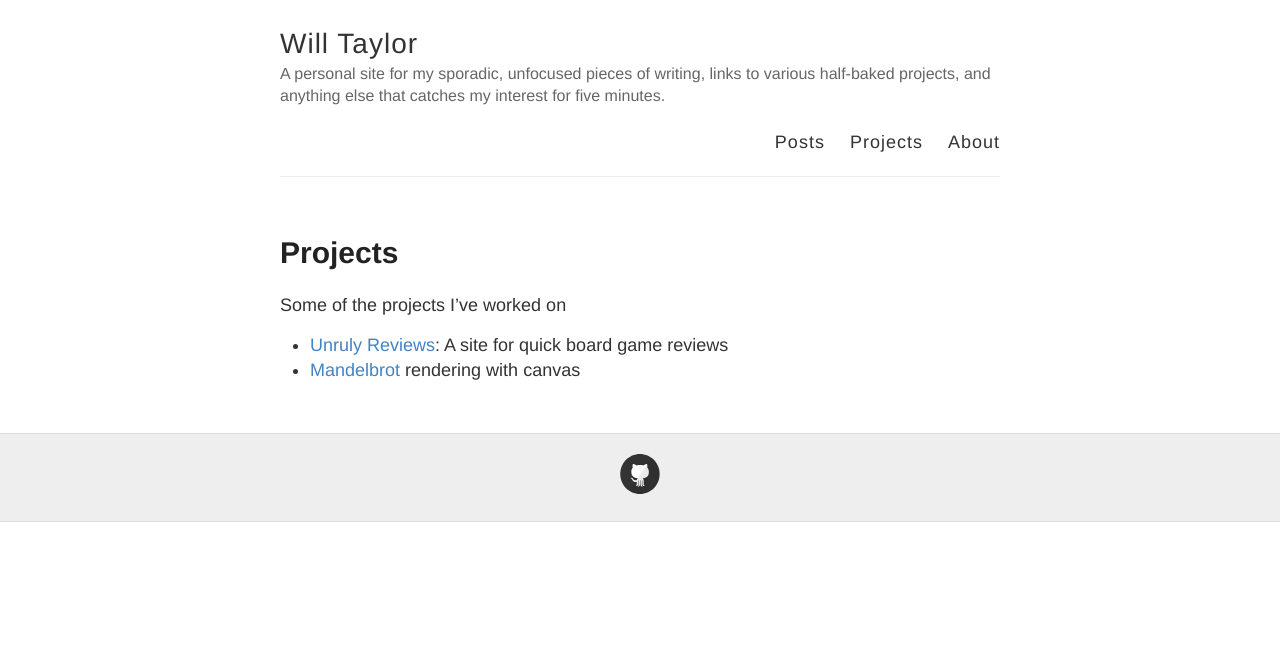
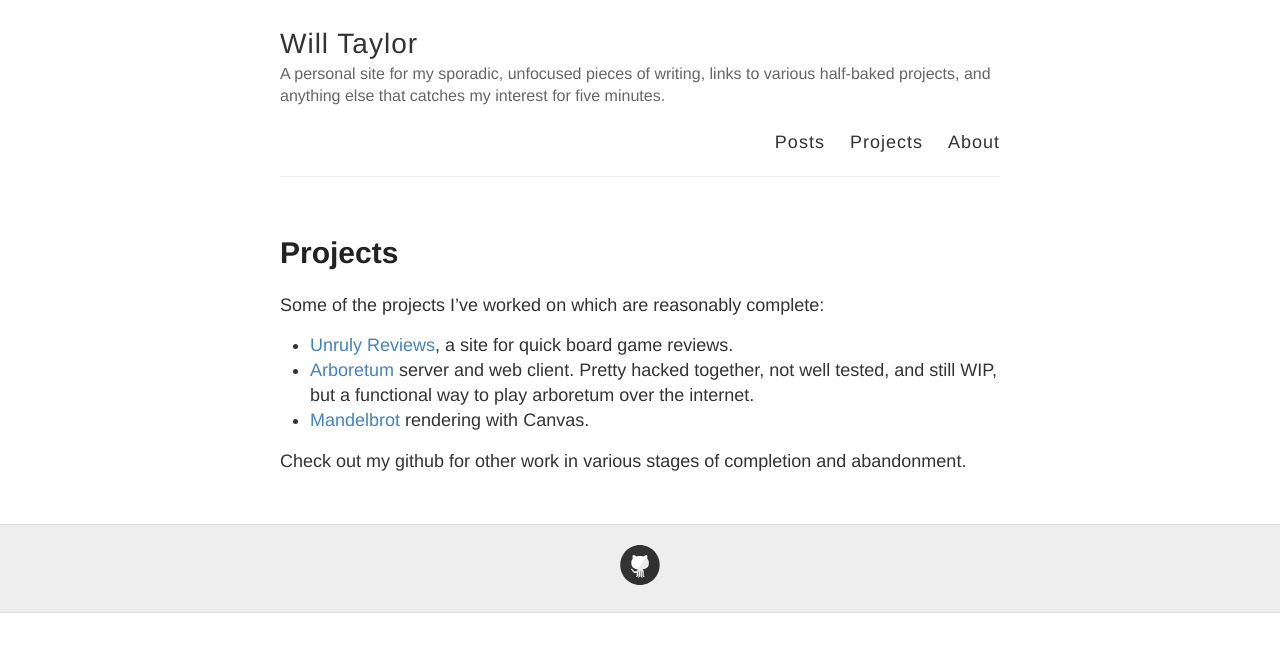
Before and after one commit to WonkySpecs/WonkySpecs-WonkySpecs.github.io, a Jekyll site: the page built from projects.md, in a window 1280 px wide. Shown: the top 652 px of the page. Built offline with Jekyll 4.4.1, drawn with Linux system fonts in a browser that asks for light colours.

Commit message:
Updated projects

```diff
--- a/projects.md
+++ b/projects.md
@@ -4,7 +4,10 @@ title: Projects
 permalink: /projects/
 ---
 
-Some of the projects I've worked on
+Some of the projects I've worked on which are reasonably complete:
 
-- [Unruly Reviews](https://www.unrulyreviews.co.uk): A site for quick board game reviews
-- [Mandelbrot](https://wonkyspecs.github.io/mandelbrot/) rendering with canvas
+- [Unruly Reviews](https://github.com/WonkySpecs/unruly-reviews), a site for quick board game reviews.
+- [Arboretum](https://github.com/WonkySpecs/arboretum) server and web client. Pretty hacked together, not well tested, and still WIP, but a functional way to play arboretum over the internet.
+- [Mandelbrot](https://github.com/wonkyspecs/mandelbrot/) rendering with Canvas.
+
+Check out my github for other work in various stages of completion and abandonment.
```
